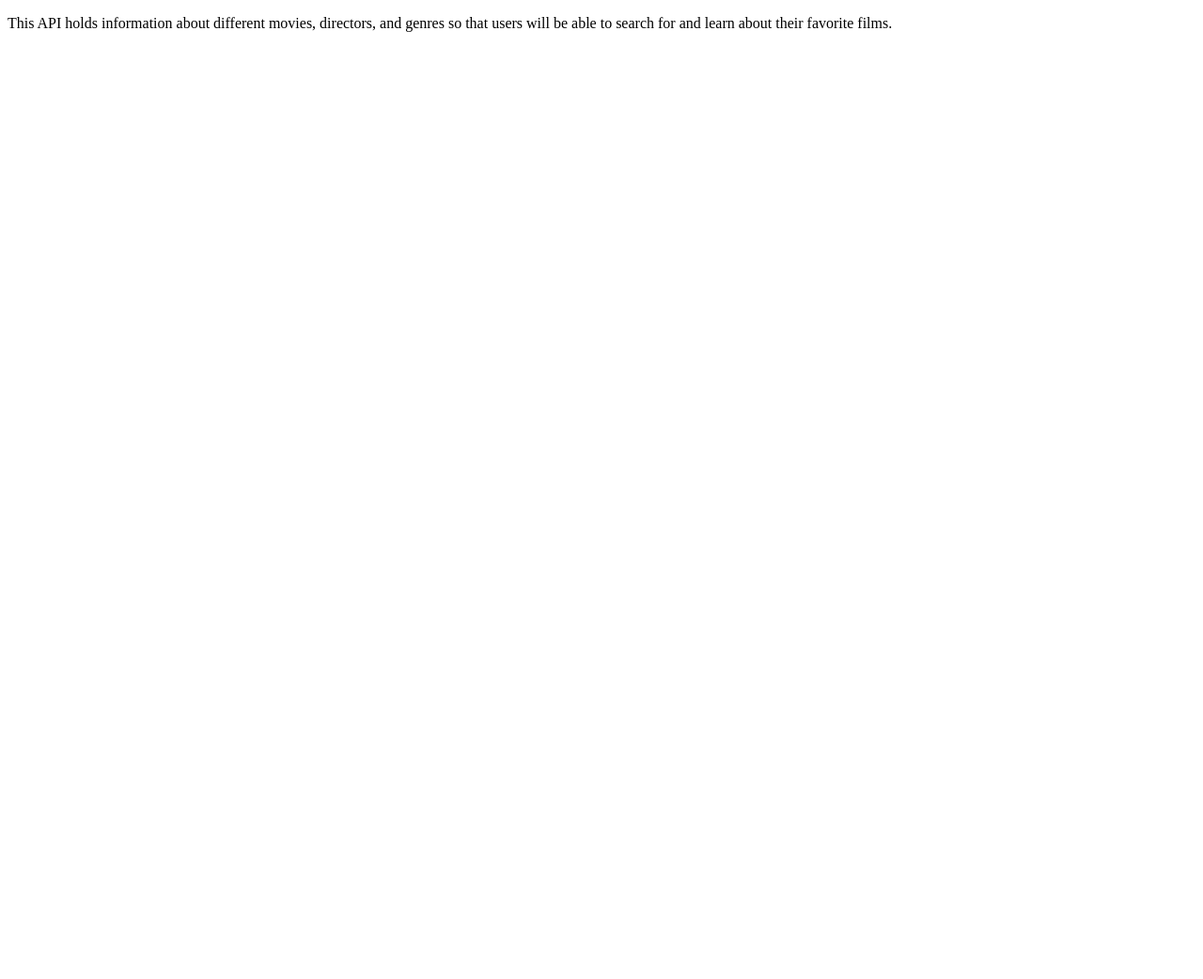
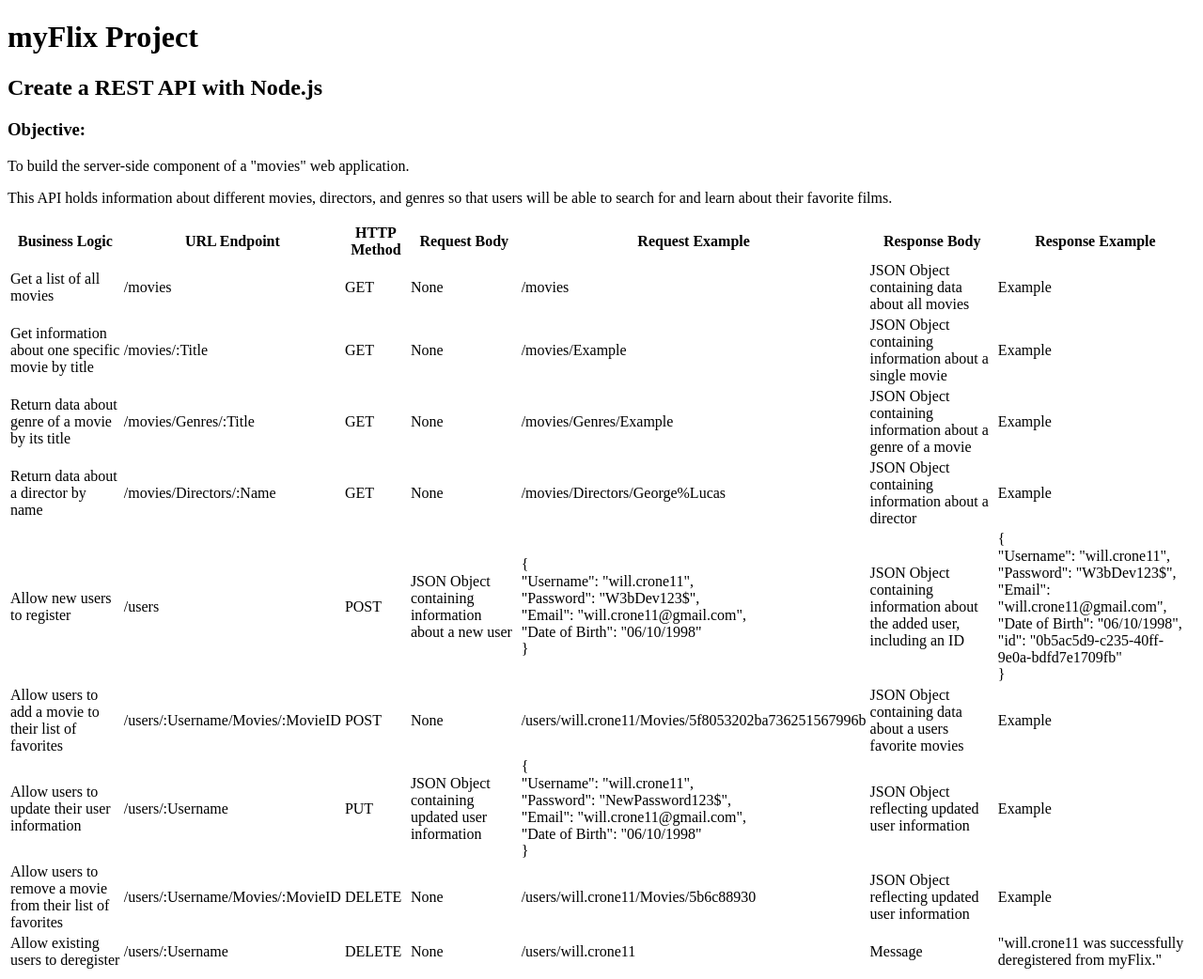
Before and after one commit to willcrone11/movie_api, a website: page public/documentation.html in a window 1280 px wide. Shown: the whole page at 94% size. Before the commit the page ends 800 px from the top, so only its background shows below. Drawn offline with Linux system fonts and the light colour scheme.

Commit message:
Adds table to documentation detailing 9 different requests

```diff
--- a/public/documentation.html
+++ b/public/documentation.html
@@ -6,6 +6,119 @@
     <title>Movie API Documentation</title>
   </head>
   <body>
-    <p>This API holds information about different movies, directors, and genres so that users will be able to search for and learn about their favorite films.</p>
+    <header>
+      <h1>myFlix Project</h1>
+      <h2>Create a REST API with Node.js</h2>
+    </header>
+    <div>
+      <h3>Objective:</h3>
+        <p>To build the server-side component of a "movies" web application.</p>
+        <p>This API holds information about different movies, directors, and genres so that users will be able to search for and learn about their favorite films.</p>
+    </div>
+    <div>
+      <table>
+        <tr>
+          <th>Business Logic</th>
+          <th>URL Endpoint</th>
+          <th>HTTP Method</th>
+          <th>Request Body</th>
+          <th>Request Example</th>
+          <th>Response Body</th>
+          <th>Response Example</th>
+        </tr>
+        <tr>
+          <td>Get a list of all movies</td>
+          <td>/movies</td>
+          <td>GET</td>
+          <td>None</td>
+          <td>/movies</td>
+          <td>JSON Object containing data about all movies
+          <td>Example</td>
+        </tr>
+        <tr>
+          <td>Get information about one specific movie by title</td>
+          <td>/movies/:Title</td>
+          <td>GET</td>
+          <td>None</td>
+          <td>/movies/Example
+          <td>JSON Object containing information about a single movie</td>
+          <td>Example</td>
+        </tr>
+        <tr>
+          <td>Return data about genre of a movie by its title</td>
+          <td>/movies/Genres/:Title</td>
+          <td>GET</td>
+          <td>None</td>
+          <td>/movies/Genres/Example</td>
+          <td>JSON Object containing information about a genre of a movie</td>
+          <td>Example</td>
+        </tr>
+        <tr>
+          <td>Return data about a director by name</td>
+          <td>/movies/Directors/:Name</td>
+          <td>GET</td>
+          <td>None</td>
+          <td>/movies/Directors/George%Lucas</td>
+          <td>JSON Object containing information about a director</td>
+          <td>Example</td>
+        </tr>
+        <tr>
+          <td>Allow new users to register</td>
+          <td>/users</td>
+          <td>POST</td>
+          <td>JSON Object containing information about a new user</td>
+          <td>{<br>
+            "Username": "will.crone11",<br>
+            "Password": "W3bDev123$",<br>
+            "Email": "will.crone11@gmail.com",<br>
+            "Date of Birth": "06/10/1998"<br>}
+          </td>
+          <td>JSON Object containing information about the added user, including an ID</td>
+          <td>{<br>
+            "Username": "will.crone11",<br>
+            "Password": "W3bDev123$",<br>
+            "Email": "will.crone11@gmail.com",<br>
+            "Date of Birth": "06/10/1998",<br>
+            "id": "0b5ac5d9-c235-40ff-9e0a-bdfd7e1709fb"<br>}
+          </td>
+        </tr>
+        <tr>
+          <td>Allow users to add a movie to their list of favorites</td>
+          <td>/users/:Username/Movies/:MovieID</td>
+          <td>POST</td>
+          <td>None</td>
+          <td>/users/will.crone11/Movies/5f8053202ba736251567996b</td>
+          <td>JSON Object containing data about a users favorite movies</td>
+          <td>Example</td>
+        </tr>
+        <tr>
+          <td>Allow users to update their user information</td>
+          <td>/users/:Username</td>
+          <td>PUT</td>
+          <td>JSON Object containing updated user information </td>
+          <td>{<br>"Username": "will.crone11",<br> "Password": "NewPassword123$",<br>"Email": "will.crone11@gmail.com",<br>"Date of Birth": "06/10/1998"<br>}</td>
+          <td>JSON Object reflecting updated user information</td>
+          <td>Example</td>
+        </tr>
+        <tr>
+          <td>Allow users to remove a movie from their list of favorites</td>
+          <td>/users/:Username/Movies/:MovieID</td>
+          <td>DELETE</td>
+          <td>None</td>
+          <td>/users/will.crone11/Movies/5b6c88930</td>
+          <td>JSON Object reflecting updated user information</td>
+          <td>Example</td>
+        </tr>
+        <tr>
+          <td>Allow existing users to deregister</td>
+          <td>/users/:Username</td>
+          <td>DELETE</td>
+          <td>None</td>
+          <td>/users/will.crone11</td>
+          <td>Message</td>
+          <td>"will.crone11 was successfully deregistered from myFlix."</td>
+        </tr>
+      </table>
+    </div>
   </body>
 </html>
```
